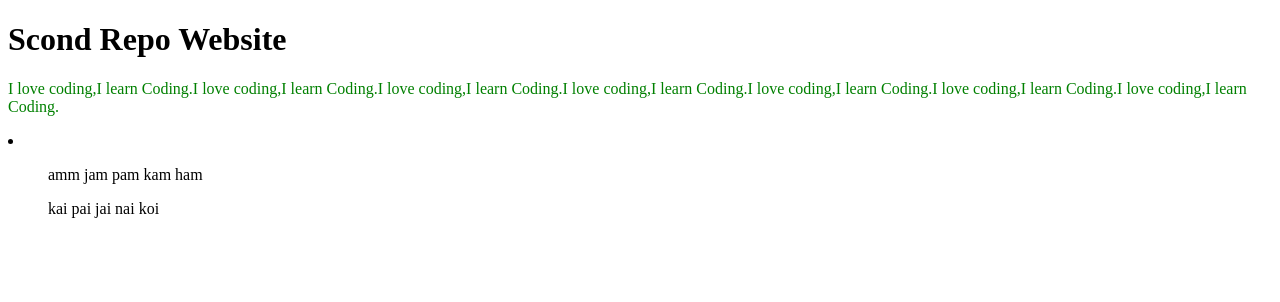
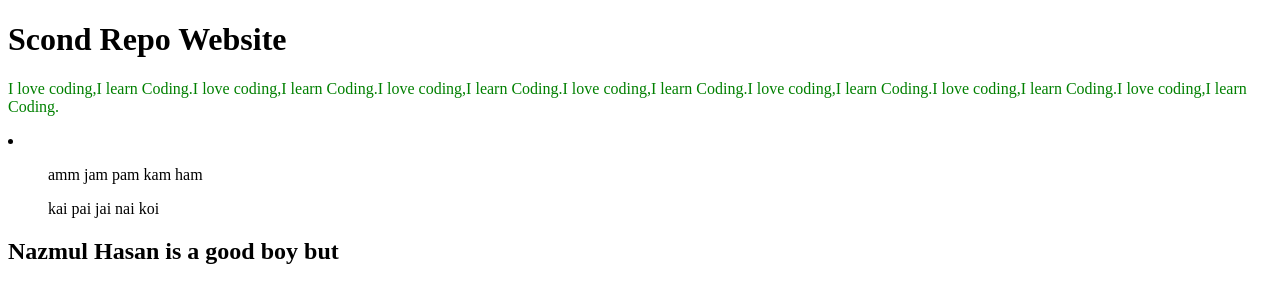
Before and after one commit to nazmul041/second-repo, a plain HTML site: page index.html in a window 1280 px wide. Drawn offline with Linux system fonts and the light colour scheme.

Commit message:
6th commit

```diff
--- a/index.html
+++ b/index.html
@@ -29,5 +29,6 @@
              koi
          </ul>
      </li>
+     <h2>Nazmul Hasan is a good boy but  </h2>
 </body>
 </html>
```
